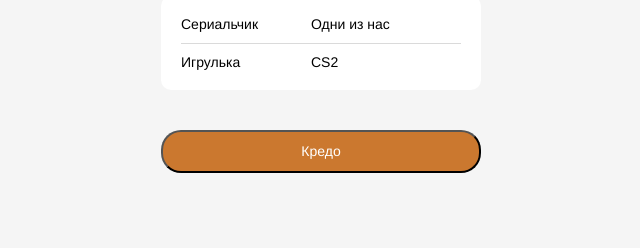
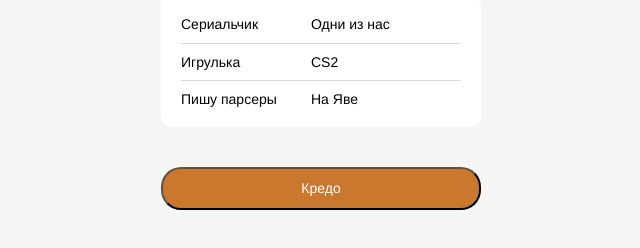
Before and after one commit to pr00f0fskill/cv, a plain HTML site: page Карточка/index.html in a window 1280 px wide. Shown: the part 682-930 px from the top of the page, without its empty margins (319-959 px from the left). Before the commit the page ends 895 px from the top, so only its background shows below. Drawn offline with Linux system fonts and the light colour scheme.

Commit message:
Добавил про Java

```diff
--- a/Карточка/index.html
+++ b/Карточка/index.html
@@ -35,6 +35,10 @@
             <p class="links__title">Игрулька</p>
             <p class="links__title">CS2</p>
           </li>
+          <li class="links__link">
+            <p class="links__title">Пишу парсеры</p>
+            <p class="links__title">На Яве</p>
+          </li>
         </ul>
       </section>
     </main>
```
